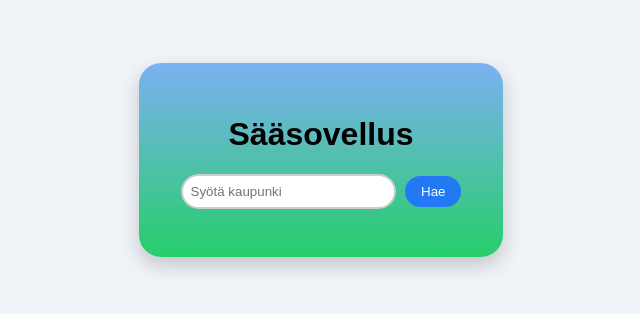
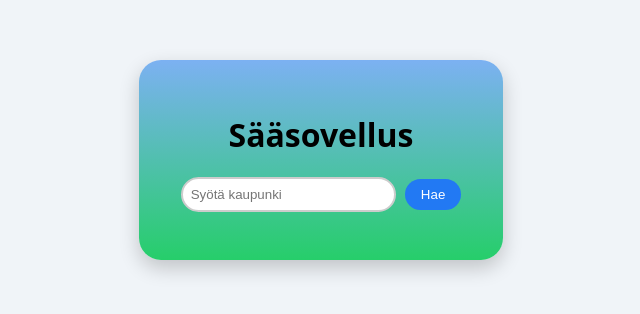
Before and after one commit to Welger1/saa-sovellus, a website: page public/index.html in a window 1280 px wide. Shown: the part 240-554 px from the top of the page, 319-959 px from the left. Drawn offline with Linux system fonts and the light colour scheme.

Commit message:
Päivitetty fontti ja version nosto

```diff
--- a/package.json
+++ b/package.json
@@ -1,6 +1,6 @@
 {
   "name": "saa-sovellus",
-  "version": "1.2.0",
+  "version": "1.3.0",
   "main": "index.js",
   "scripts": {
     "start": "node index.js",
--- a/public/style.css
+++ b/public/style.css
@@ -1,5 +1,5 @@
 body {
-  font-family: Arial, Helvetica, sans-serif;
+  font-family: system-ui, -apple-system, BlinkMacSystemFont, 'Segoe UI', Roboto, Oxygen, Ubuntu, Cantarell, 'Open Sans', 'Helvetica Neue', sans-serif;
   background-color: #f0f4f8;
   margin: 0;
   padding: 0;
```
Also changed, not shown: 1 other file.
